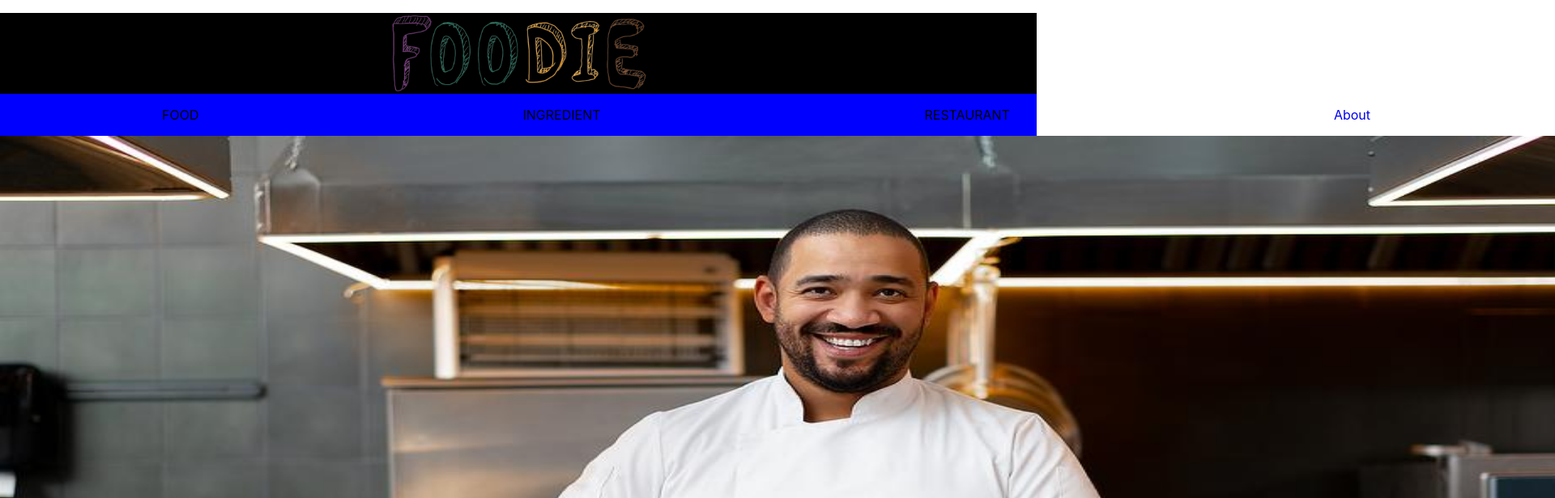
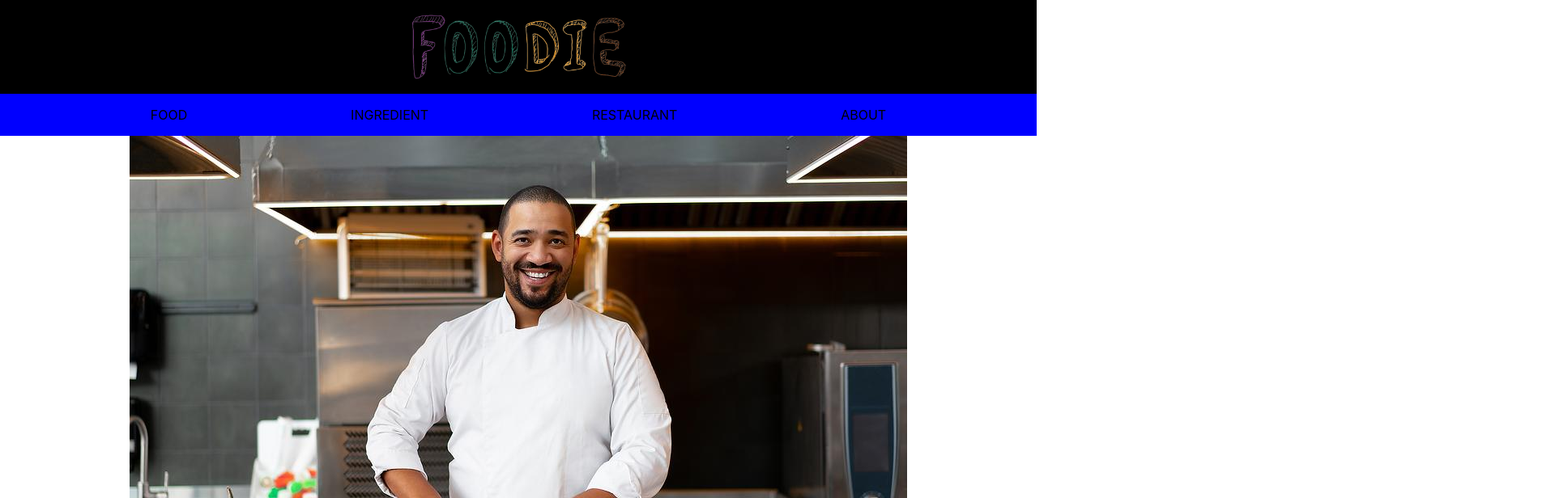
Before and after one commit to chankim9603/Foodie, a React (Create React App) app in the folder foodie/: page / in a window 1280 px wide. Shown: the top 616 px of the page at 81% size, 1920 px wide, since content can reach past the window. Built offline with nearby package versions, Linux system fonts and the light colour scheme.

Commit message:
styled navbar, added fetching for food

```diff
--- a/foodie/src/App.js
+++ b/foodie/src/App.js
@@ -1,6 +1,7 @@
 import Header from "./Header";
 import Home from "./components/Home";
 import About from "./components/About";
+import Food from "./components/Food";
 import { BrowserRouter, Route, Routes } from "react-router-dom";
 
 function App() {
@@ -9,7 +10,8 @@ function App() {
       <Header />
       <Routes>
         <Route path="/" element={<Home />} />
-        <Route path="/about" element={<About />} />
+        <Route path="/about-us" element={<About />} />
+        <Route path="/food-search" element={<Food />} />
       </Routes>
     </BrowserRouter>
   );
--- a/foodie/src/Header.js
+++ b/foodie/src/Header.js
@@ -2,16 +2,17 @@ import React from "react";
 import { NavLink } from "react-router-dom";
 import styled from "styled-components";
 import logo from "./images/foodie-logo.png";
-import { Link } from 'react-router-dom';
-
+import { Link } from "react-router-dom";
 
 function Header() {
   return (
     <HeaderStyle>
-            <div className="home-page">
+      <div className="header">
         <div className="sections">
           <div className="logo">
+            <NavLink to="/">
               <img src={logo} alt="" />
+            </NavLink>
           </div>
           <div className="nav-bar">
             <ul className="nav-links">
@@ -64,7 +65,7 @@ function Header() {
                     };
                   }}
                 >
-                                    <Link to="/about">About</Link>
+                  ABOUT
                 </NavLink>
               </li>
             </ul>
@@ -81,25 +82,33 @@ const HeaderStyle = styled.div`
     flex-direction: column;
     align-items: center;
     justify-content: center;
-    margin: 1rem 1rem 0 1rem;
+    padding-top: 1rem;
   }
   background-color: black;
   .logo {
     height: 100px;
+    padding-bottom: 1rem;
   }
   .logo img {
     height: 100%;
+  }
+  .nav-bar {
+    width: 100%;
   }
   .nav-links {
     display: flex;
     flex-direction: row;
     background-color: blue;
-    width: 100vw;
-    padding: 1rem 0 1rem 0;
+    width: 100%;
+    // padding: 1rem 0;
+    justify-content: space-evenly;
+    // align-items: stretch;
   }
-  .nav-links > li{
-    padding-left: 200px;
-    padding-right: 200px;
+  .nav-links li {
+    // background-color: orange;
+    // height: 100%;
+    // width: 100%;
+    padding: 1rem;
   }
 `;
 
--- a/foodie/src/components/About.js
+++ b/foodie/src/components/About.js
@@ -3,16 +3,19 @@ import styled from "styled-components";
 
 function About() {
   return (
+    <AboutStyle>
       <div className="about">
-            This project is created to help users having easier time to find receipes dependent on what they have in the fridge.
-            In addition to the receipes, we included the function to find the restaurants around them.
+        This project is created to help users having easier time to find
+        receipes dependent on what they have in the fridge. In addition to the
+        receipes, we included the function to find the restaurants around them.
       </div>
+    </AboutStyle>
   );
 }
 
 const AboutStyle = styled.div`
   @font-face {
-    font-family: 'Helvetica Black';
+    font-family: "Helvetica Black";
   }
 `;
 
--- a/foodie/src/components/Home.js
+++ b/foodie/src/components/Home.js
@@ -7,7 +7,7 @@ function Home() {
   return (
     <HomeStyle>
       <div className="home-img">
-        <img src={chef} alt="" style={{ width: 2000, height: 950 }} />
+        <img src={chef} alt="" />
       </div>
     </HomeStyle>
   );
```
Lines whose indentation alone changed are shown as unchanged.
